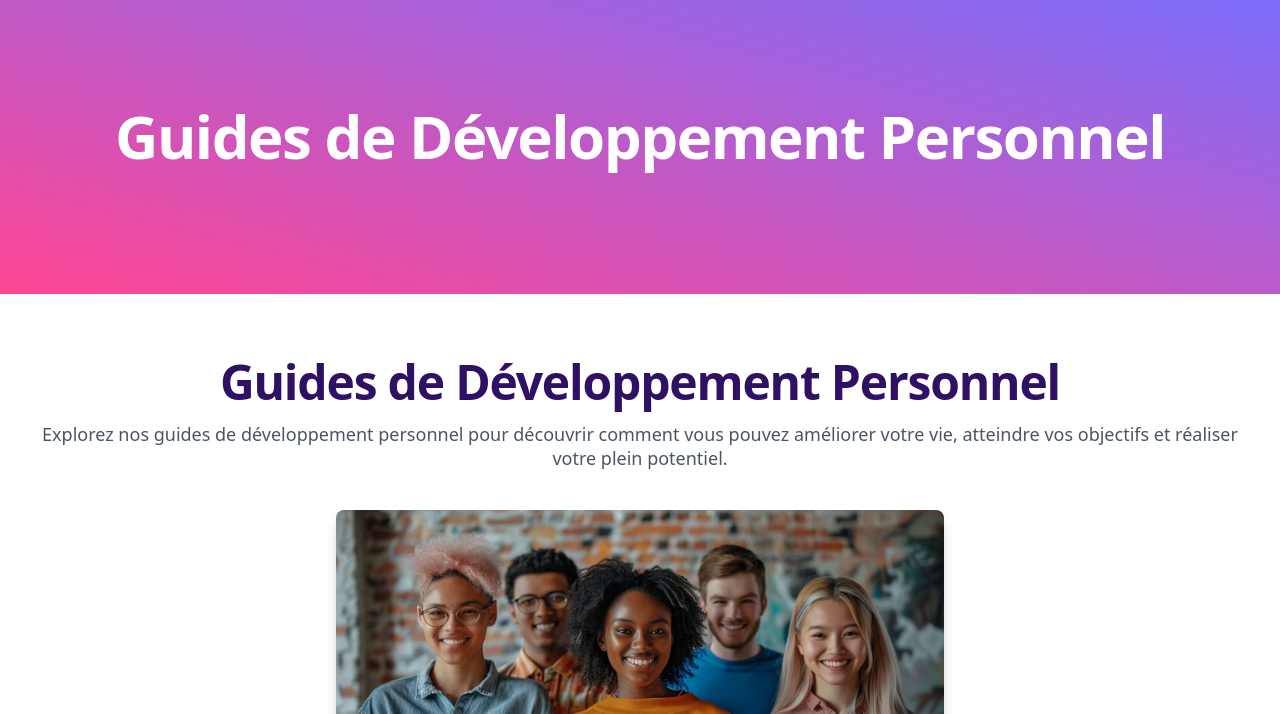
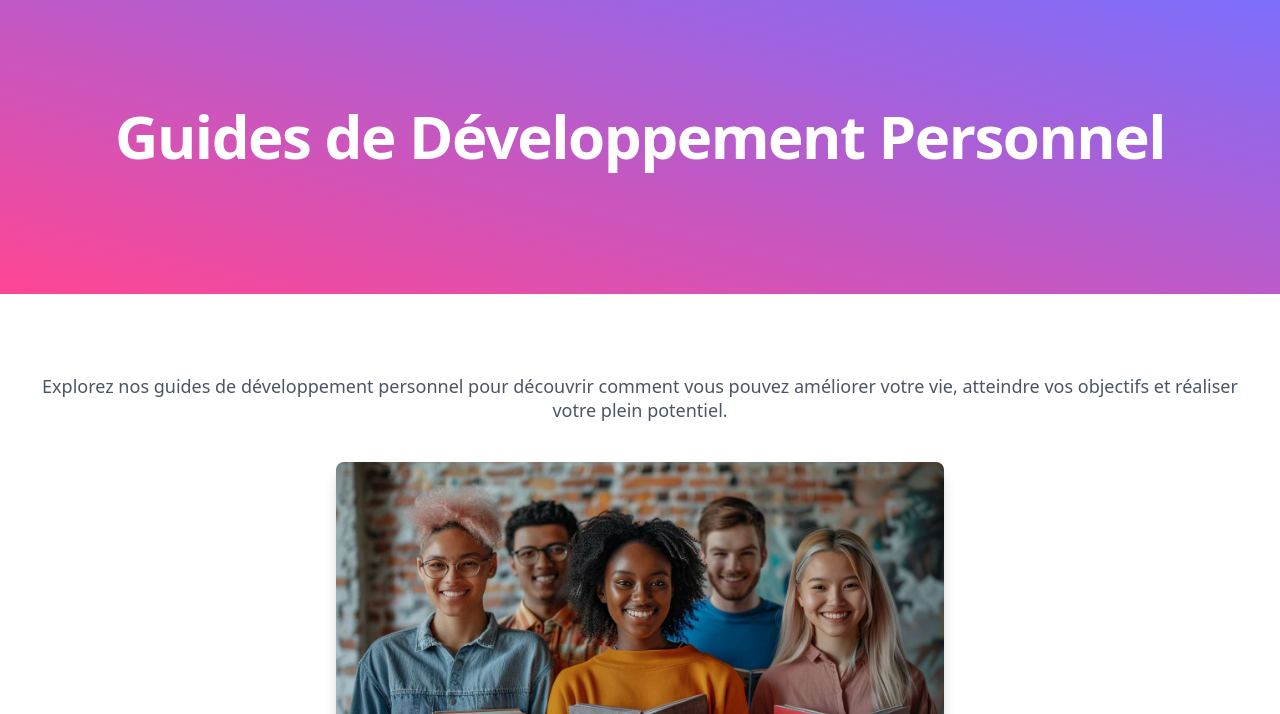
Before and after one commit to NGOUBADJAMBO-Richard/Decouvre-qui-tu-es, a website: page guide-personnel.html in a window 1280 px wide. Shown: the part 86-800 px from the top of the page. Drawn offline with nearby package versions, Linux system fonts and the light colour scheme; a web font is replaced by a local one.

Commit message:
I Thinking about something !

```diff
--- a/guide-personnel.html
+++ b/guide-personnel.html
@@ -210,8 +210,8 @@
         <div class="max-w-7xl mx-auto">
             <!-- Title and Intro -->
             <div class="text-center">
-                <h2 class="text-4xl font-bold tracking-tight text-violet-950 sm:text-5xl">Guides de Développement
-                    Personnel</h2>
+                <!-- <h2 class="text-4xl font-bold tracking-tight text-violet-950 sm:text-5xl">Guides de Développement
+                    Personnel</h2> -->
                 <p class="mt-4 text-lg leading-6 text-gray-600">Explorez nos guides de développement personnel pour
                     découvrir comment vous pouvez améliorer votre vie, atteindre vos objectifs et réaliser votre plein
                     potentiel.</p>
```
Also changed, not shown: index.html (+2 -2 lines).
